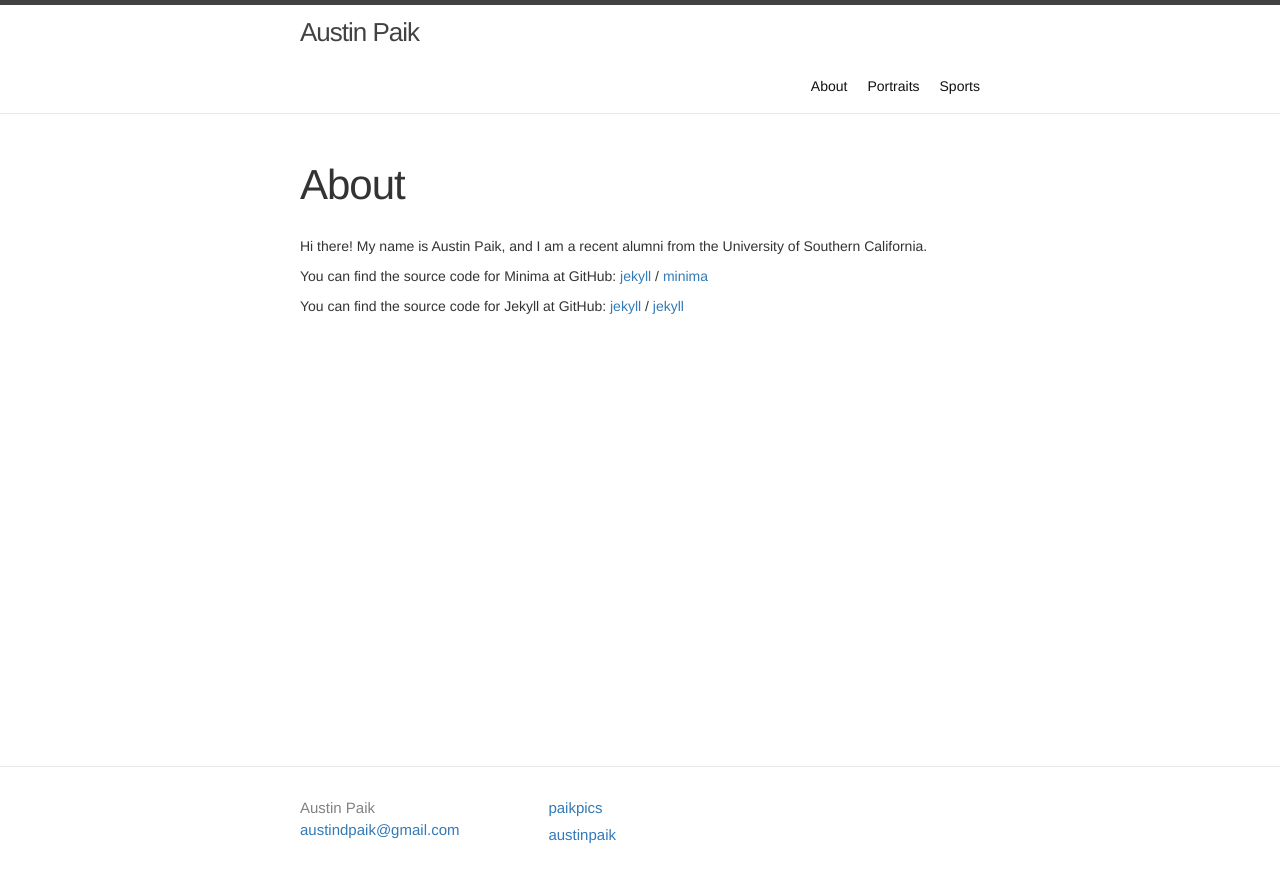
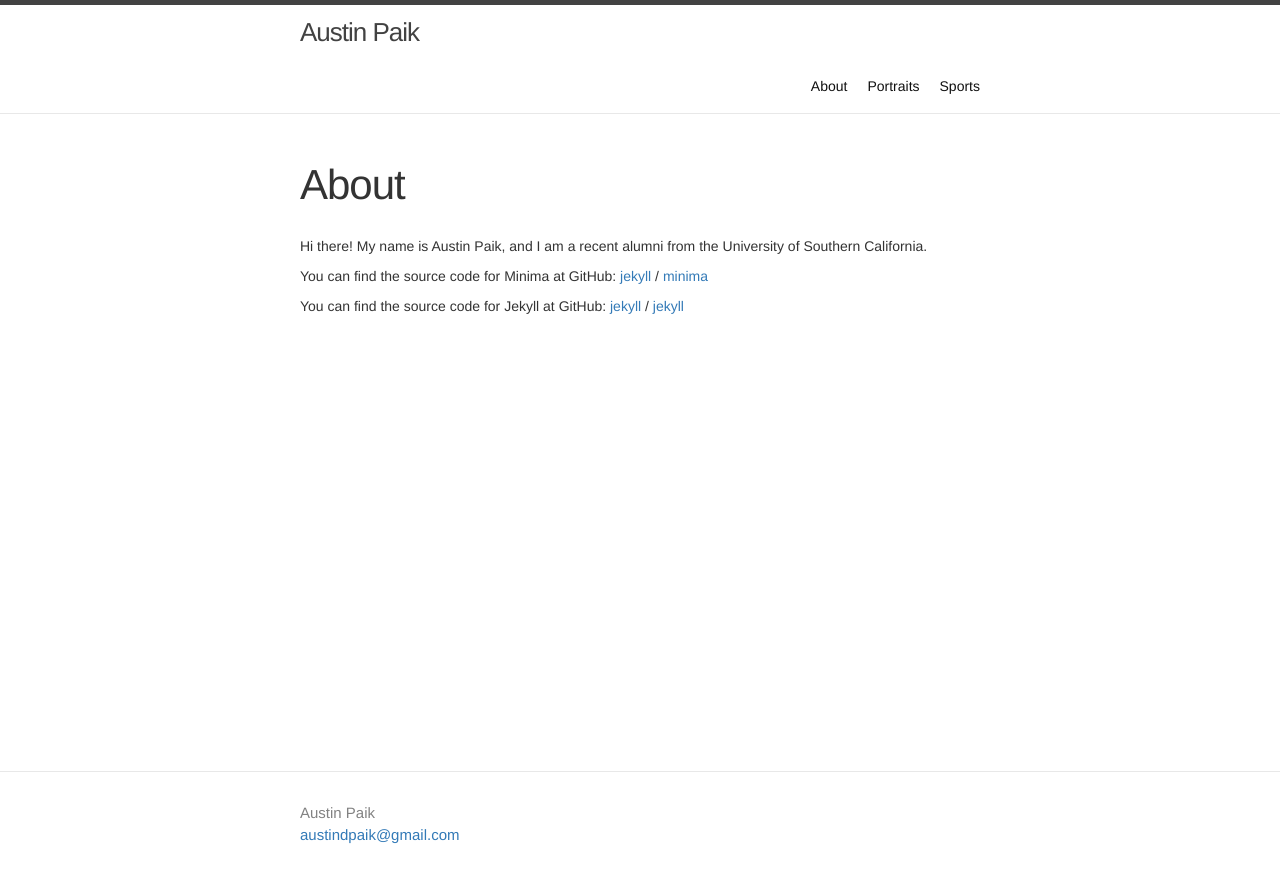
Before and after one commit to austinpaik/austinpaik.github.io, a Jekyll site: the page built from about.md, in a window 1280 px wide. Shown: the top 883 px of the page. Built offline with Jekyll 4.4.1, drawn with Linux system fonts in a browser that asks for light colours.

Commit message:
First commit

```diff
--- a/_config.yml
+++ b/_config.yml
@@ -20,8 +20,7 @@ description: >- # this means to ignore newlines until "baseurl:"
 baseurl: "austinpaik.github.io" # the subpath of your site, e.g. /blog
 url: "austinpaik.com" # the base hostname & protocol for your site, e.g. http://example.com
 
-instagram_username: paikpics
-linkedin_username: austinpaik
+twitter_usernam: austin_paik
 
 # Build settings
 markdown: kramdown
```
